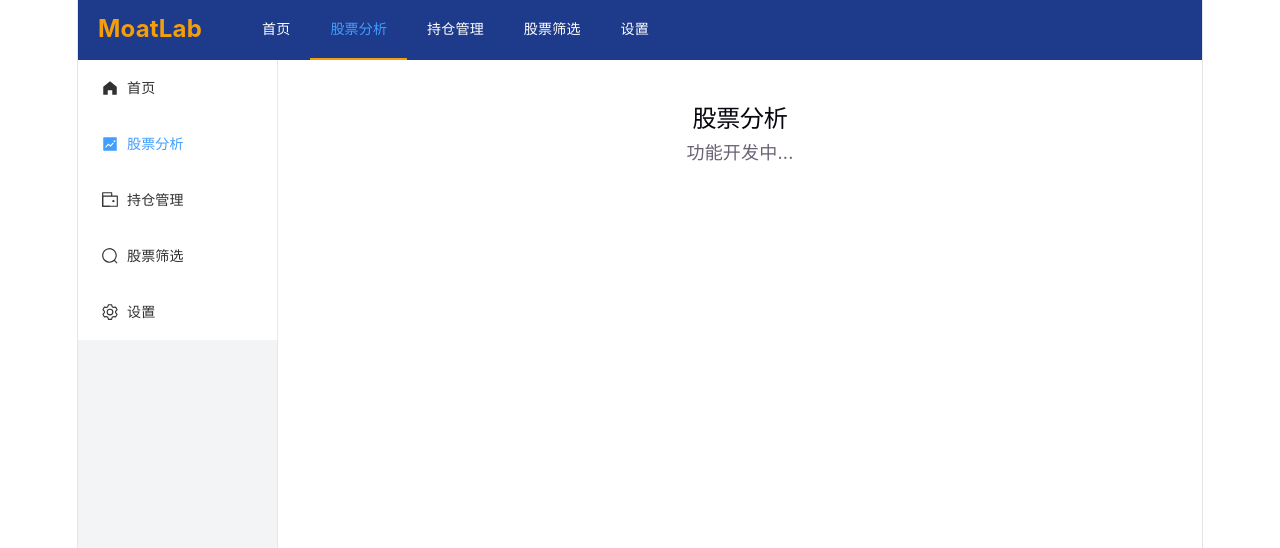
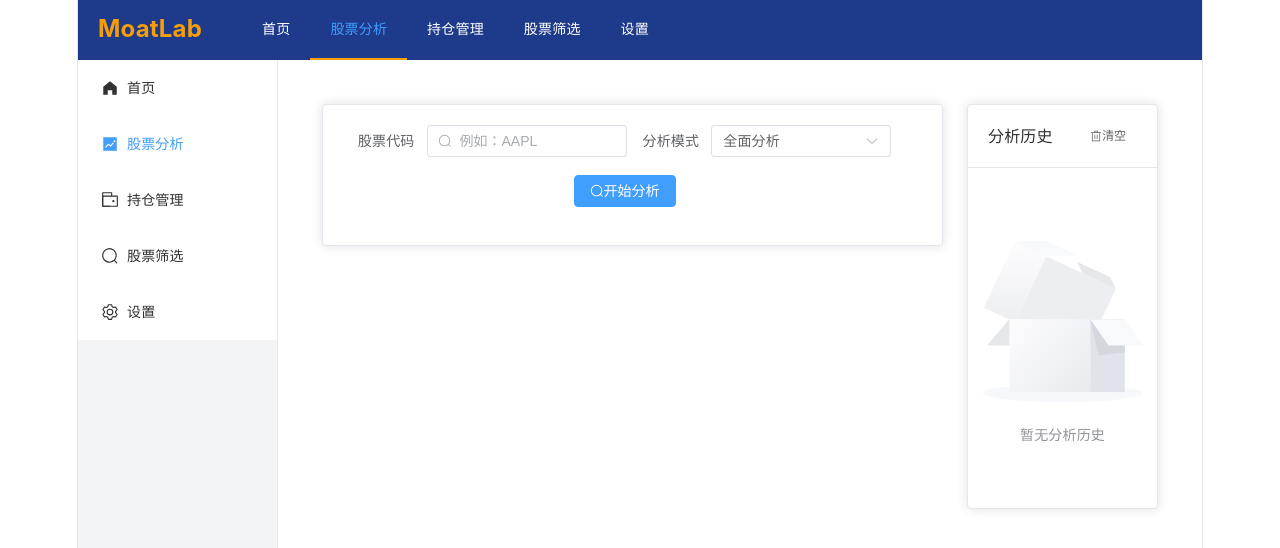
Before and after one commit to leochen-ailab/moatlab, a Vue app in the folder frontend/: page /analyze in a window 1280 px wide. Shown: the top 548 px of the page. Built offline with nearby package versions, Linux system fonts and the light colour scheme.

Commit message:
feat: 集成股票分析页面所有组件

```diff
--- a/frontend/src/views/Analysis.vue
+++ b/frontend/src/views/Analysis.vue
@@ -1,15 +1,61 @@
 <template>
-  <div class="analysis">
-    <h2>股票分析</h2>
-    <p>功能开发中...</p>
+  <div class="analysis-page">
+    <el-row :gutter="24">
+      <el-col :span="18">
+        <SearchBar :loading="analysisStore.loading" @analyze="handleAnalyze" />
+        <ProgressTracker
+          :loading="analysisStore.loading"
+          :progress="analysisStore.progress"
+          :mode="currentMode"
+        />
+        <ReportCard :result="analysisStore.currentResult" />
+      </el-col>
+      <el-col :span="6">
+        <HistoryList
+          :history="analysisStore.history"
+          @select="handleSelectHistory"
+          @clear="handleClearHistory"
+        />
+      </el-col>
+    </el-row>
   </div>
 </template>
 
 <script setup lang="ts">
+import { ref } from 'vue'
+import { ElMessage } from 'element-plus'
+import { useAnalysisStore } from '../stores/analysis'
+import SearchBar from '../components/analysis/SearchBar.vue'
+import ProgressTracker from '../components/analysis/ProgressTracker.vue'
+import ReportCard from '../components/analysis/ReportCard.vue'
+import HistoryList from '../components/analysis/HistoryList.vue'
+import type { AnalysisMode, AnalysisHistory } from '../types/analysis'
+
+const analysisStore = useAnalysisStore()
+const currentMode = ref<AnalysisMode>('full')
+
+const handleAnalyze = async (ticker: string, mode: AnalysisMode) => {
+  currentMode.value = mode
+  try {
+    await analysisStore.analyze(ticker, mode)
+    ElMessage.success('分析完成')
+  } catch (error) {
+    ElMessage.error('分析失败，请稍后重试')
+  }
+}
+
+const handleSelectHistory = async (item: AnalysisHistory) => {
+  await handleAnalyze(item.ticker, item.mode)
+}
+
+const handleClearHistory = () => {
+  analysisStore.history = []
+  ElMessage.success('已清空历史记录')
+}
 </script>
 
 <style scoped>
-.analysis {
+.analysis-page {
   padding: 20px;
 }
 </style>
```
